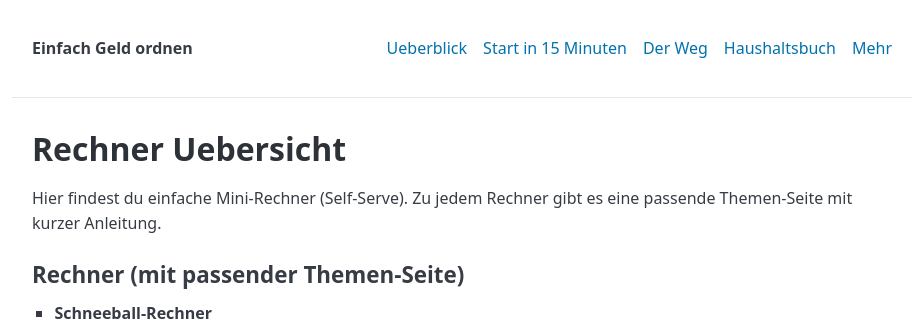
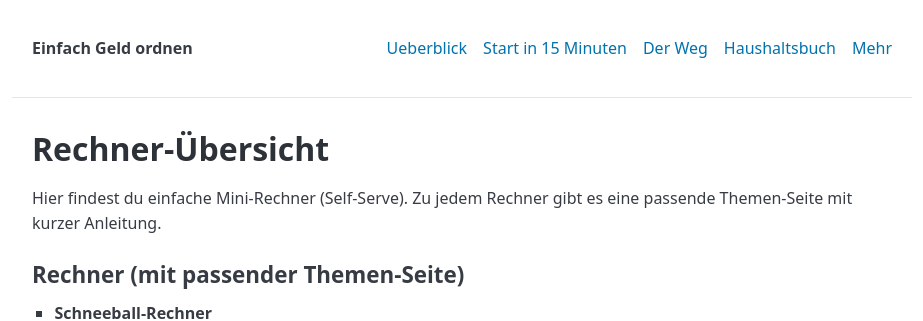
Before and after one commit to gluecklich-tools/einfach-geld-ordnen, a Jekyll site: the page built from seiten/rechner-uebersicht.md, in a window 1280 px wide. Shown: the top 321 px of the page, without its empty margins (178-1101 px from the left). Built offline with Jekyll 4.4.1, drawn with Linux system fonts in a browser that asks for light colours.

Commit message:
UX: Rechner-Übersicht (Titel + H1, URLs bleiben stabil)

```diff
--- a/seiten/rechner-uebersicht.md
+++ b/seiten/rechner-uebersicht.md
@@ -1,10 +1,9 @@
 ---
 layout: default
-title: "Rechner Uebersicht"
+title: "Rechner-Übersicht"
 permalink: /seiten/rechner-uebersicht.html
 ---
-# Rechner Uebersicht
-
+# Rechner-Übersicht
 Hier findest du einfache Mini-Rechner (Self-Serve). Zu jedem Rechner gibt es eine passende Themen-Seite mit kurzer Anleitung.
 
 ## Rechner (mit passender Themen-Seite)
```
